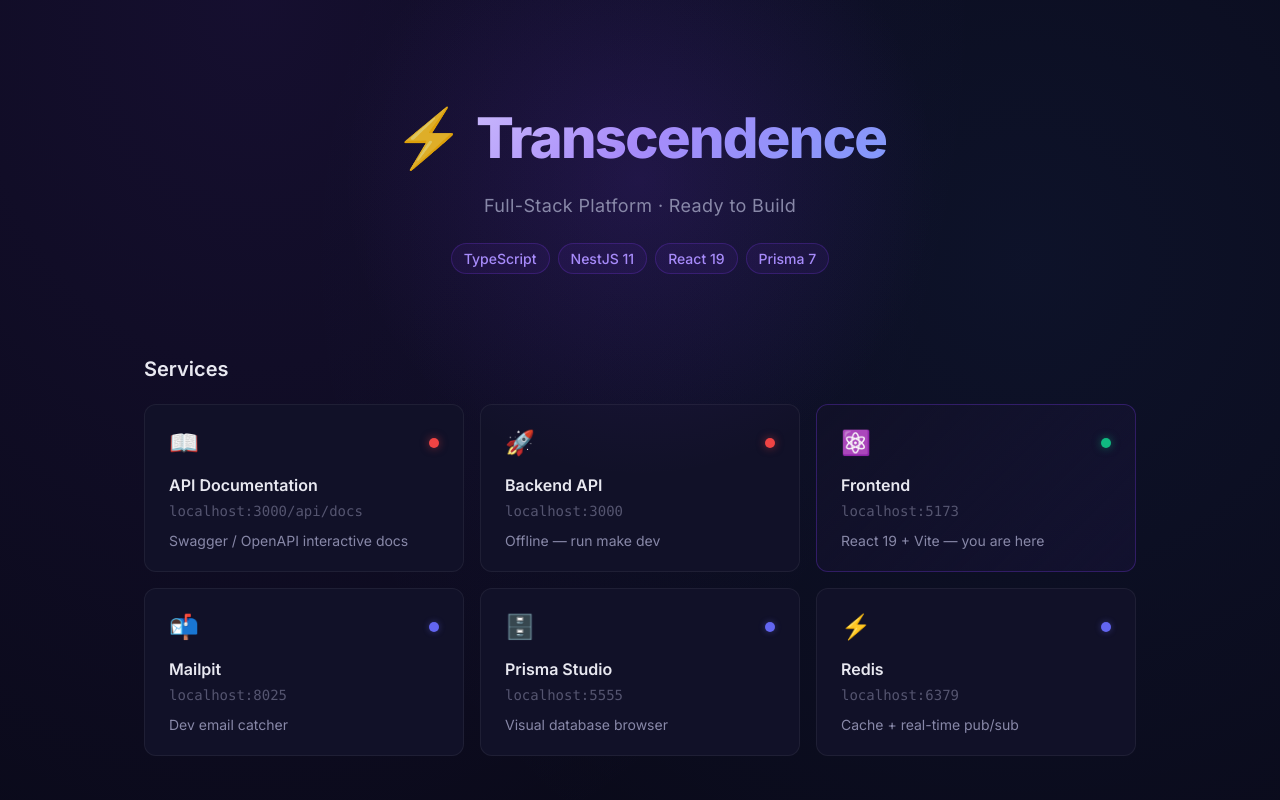
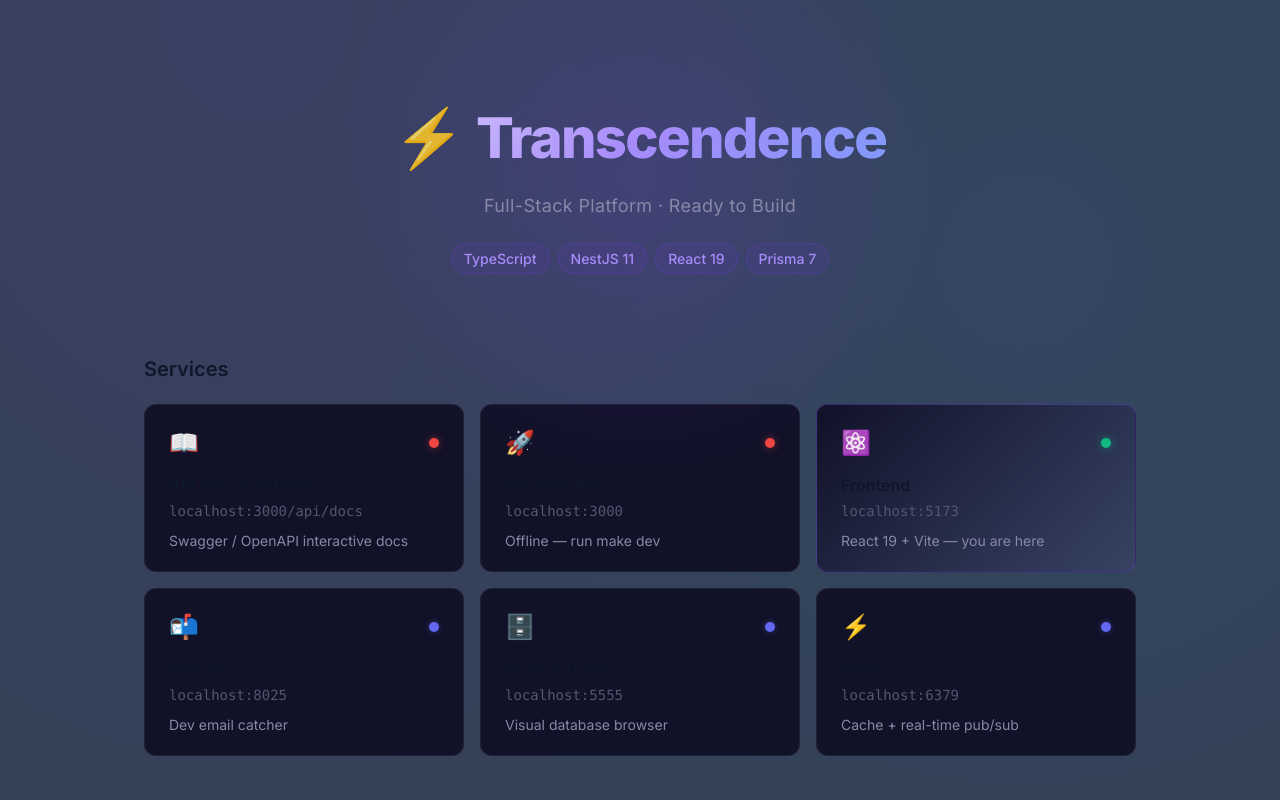
Before and after one commit to Univers42/transcendance, a React (Vite) app in the folder apps/frontend/: page / in a window 1280 px wide. Shown: the top 800 px of the page. Built offline with nearby package versions, Linux system fonts and the light colour scheme; no server answers.

Commit message:
style(scss): Add graphical chart to scss processor and first changes in the index for testing

```diff
--- a/apps/frontend/src/styles/base/_graphical-chart.scss
+++ b/apps/frontend/src/styles/base/_graphical-chart.scss
@@ -48,18 +48,111 @@
 $_color-red-500: #ef4444;
 $_color-red-400: #f87171;
 
+// --- Graphical Chart v.1.0 -------------------------
+
+$--corporative-colors-white1: #E3E3E3;
+$--corporative-colors-white2: #F1F5F9;
+$--corporative-colors-white3: #E2E8F0;
+$--corporative-colors-white4: #CBD5E1;
+$--corporative-colors-white5: #F1F5F9;
+$--corporative-colors-white6: #F8FAFC;
+$--corporative-colors-gray1: #94A3B8;
+$--corporative-colors-gray2: #64748B;
+$--corporative-colors-gray3: #475569;
+$--corporative-colors-gray4: #334155;
+$--corporative-colors-gray5: #334155;
+$--corporative-colors-gray6: #475569;
+$--corporative-colors-gray7: #64748B;
+$--corporative-colors-gray8: #94A3B8;
+$--corporative-colors-gray9: #CBD5E1;
+$--corporative-colors-gray10: #E2E8F0;
+$--corporative-colors-dark1: #1E293B;
+$--corporative-colors-dark2: #0F172A;
+$--corporative-colors-dark3: #1E293B;
+$--corporative-colors-dark4: #1E293B;
+$--corporative-colors-dark5: #0F172A;
+
+$--corporative-background-white1: #E3E3E3;
+$--corporative-background-white2: #FFFFFF;
+$--corporative-background-white3: #F1F5F9;
+$--corporative-background-white4: #F8FAFC;
+$--corporative-background-gray1: #334155;
+$--corporative-background-gray2: #1E293B;
+$--corporative-background-gray3: #1E293B;
+$--corporative-background-gray4: #0F172A;
+
+$--corporative-text-white1: #E3E3E3;
+$--corporative-text-white2: #FFFFFF;
+$--corporative-text-white3: #F8FAFC;
+$--corporative-text-gray1: #94A3B8;
+$--corporative-text-gray2: #64748B;
+$--corporative-text-gray3: #475569;
+$--corporative-text-dark1: #0F172A;
+$--corporative-text-dark2: #0F172A;
+
+$--corporative-border-white1: #E3E3E3;
+$--corporative-border-white2: #E2E8F0;
+$--corporative-border-white3: #E3E3E3;
+$--corporative-border-gray1: #475569;
+$--corporative-border-gray2: #334155;
+$--corporative-border-gray3: #CBD5E1;
+$--corporative-border-blue1: #3B82F6;
+$--corporative-border-red1: #7F1D1D;
+$--corporative-border-orange1: #FCA5A5;
+$--corporative-border-cyan1: #60A5FA;
+
+$--corporative-accent-white1: #E3E3E3;
+$--corporative-accent-blue1: #3B82F6;
+$--corporative-accent-blue2: #3B82F6;
+$--corporative-accent-blue3: #2563EB;
+$--corporative-accent-cyan1: #60A5FA;
+
+$--corporative-success-disable-white1: #E3E3E3;
+$--corporative-success-disable-green1: #059669;
+$--corporative-success-disable-gray1: #475569;
+$--corporative-success-disable-green2: #34D399;
+$--corporative-success-disable-gray2: #CBD5E1;
+
+$--corporative-data-colors-white: #E3E3E3;
+$--corporative-data-colors-red: #DC2626;
+$--corporative-data-colors-purple: #7C3AED;
+$--corporative-data-colors-blue: #0284C7;
+$--corporative-data-colors-orange: #D97706;
+$--corporative-data-colors-green: #059669;
+$--corporative-data-colors-pink: #F87171;
+$--corporative-data-colors-violet: #A78BFA;
+$--corporative-data-colors-cyan: #38BDF8;
+$--corporative-data-colors-yellow: #FBBF24;
+$--corporative-data-colors-emerald: #34D399;
+
+$--corporative-graph-colors-white: #E3E3E3;
+$--corporative-graph-colors-blue: #2563EB;
+$--corporative-graph-colors-orange: #EA580C;
+$--corporative-graph-colors-purple: #4F46E5;
+$--corporative-graph-colors-cyan: #0891B2;
+$--corporative-graph-colors-green: #059669;
+$--corporative-graph-colors-red: #DB2777;
+$--corporative-graph-colors-violet: #7C3AED;
+$--corporative-graph-colors-light-blue: #60A5FA;
+$--corporative-graph-colors-amber: #FB923C;
+$--corporative-graph-colors-indigo: #818CF8;
+$--corporative-graph-colors-sky: #22D3EE;
+$--corporative-graph-colors-emerald: #34D399;
+$--corporative-graph-colors-rose: #F472B6;
+$--corporative-graph-colors-fuchsia: #A78BFA;
+
 // ── Semantic Colors (USE THESE) ────────────────────
 
 // Backgrounds
-$bg-primary: $_color-midnight;
-$bg-secondary: $_color-navy-dark;
-$bg-tertiary: $_color-navy;
-$bg-elevated: $_color-navy-light;
+$bg-primary: $--corporative-background-gray1;
+$bg-secondary: $--corporative-background-white1;
+$bg-tertiary: $--corporative-background-gray3;
+$bg-elevated: $--corporative-accent-blue1;
 $bg-card: $_color-navy-dark;
 $bg-card-hover: $_color-navy;
 
 // Text
-$text-primary: $_color-gray-100;
+$text-primary: $--corporative-text-dark1;
 $text-secondary: $_color-gray-500;
 $text-muted: $_color-gray-700;
 $text-inverse: $_color-midnight;
```
Also changed, not shown: apps/frontend/src/styles/main.css, 1 other file (tests, documents, lock files or other folders).
